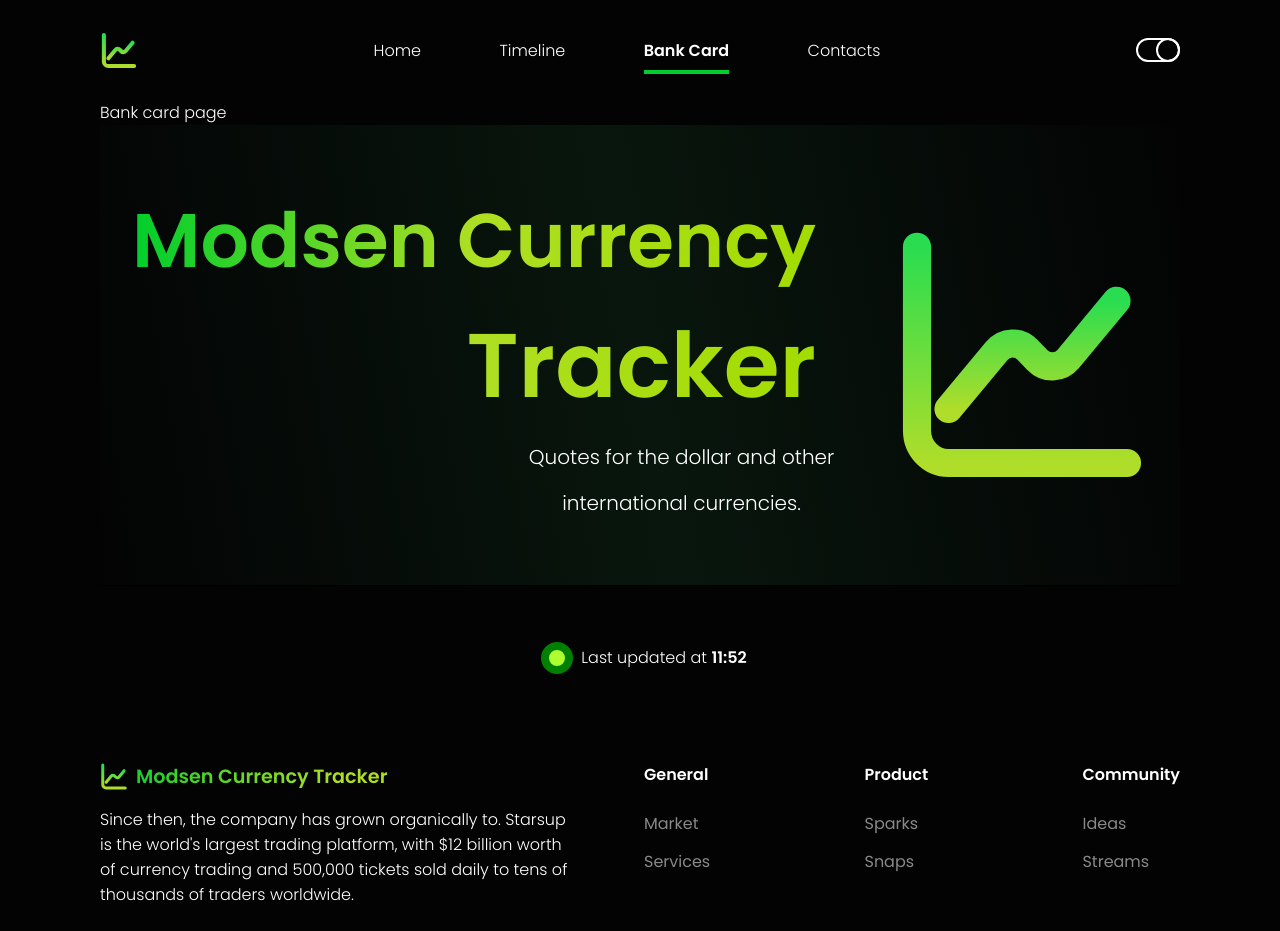
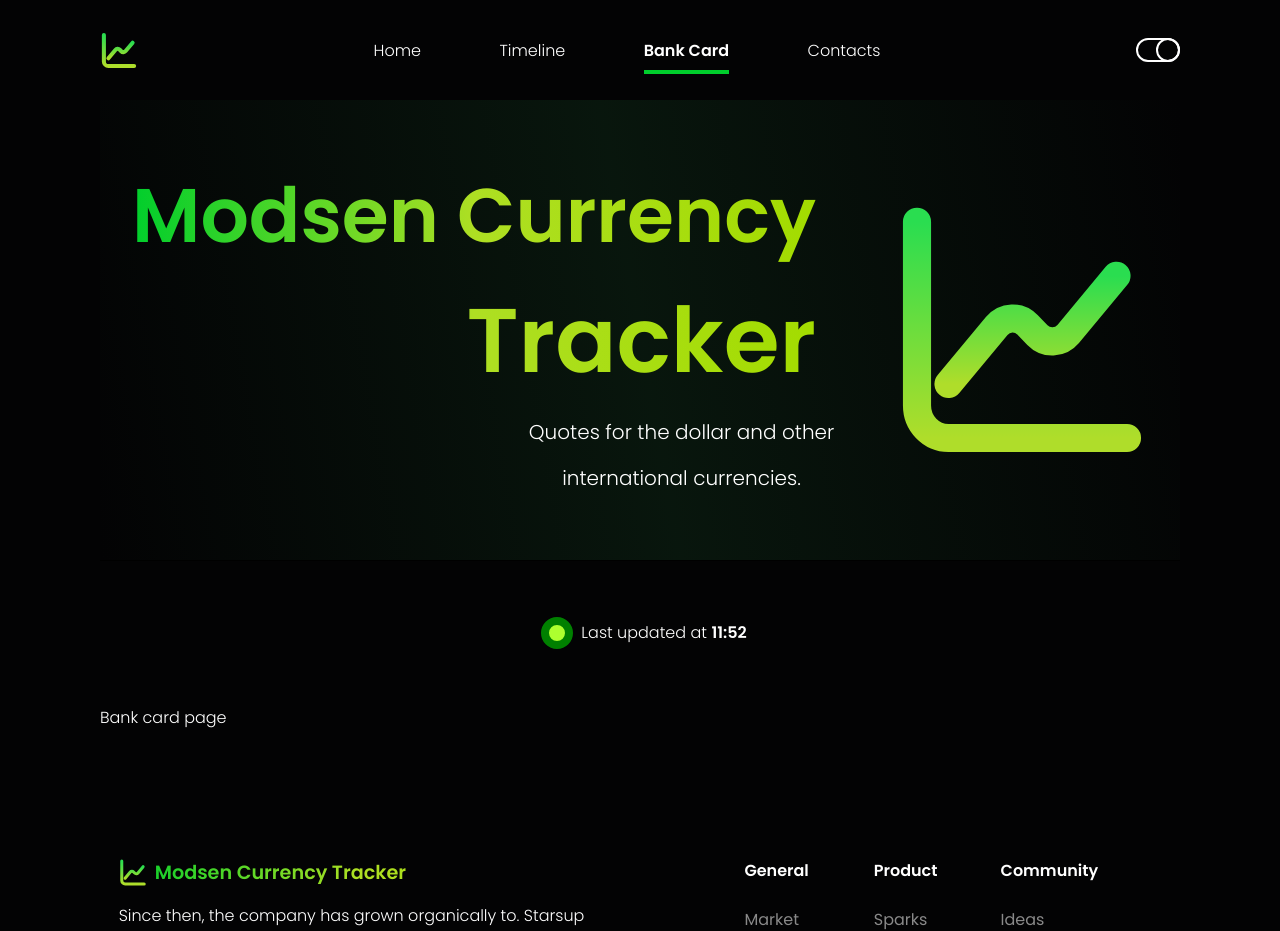
Before and after one commit to Liz16k/currency_tracker, a React app: page /bank-card in a window 1280 px wide. Shown: the top 931 px of the page. Built offline with nearby package versions, Linux system fonts and the light colour scheme.

Commit message:
fix: main layout for all pages

```diff
--- a/public/index.html
+++ b/public/index.html
@@ -7,7 +7,7 @@
     <link rel="preconnect" href="https://fonts.googleapis.com" />
     <link rel="preconnect" href="https://fonts.gstatic.com" crossorigin />
     <link
-      href="https://fonts.googleapis.com/css2?family=Poppins:wght@300;400;600&display=swap"
+      href="https://fonts.googleapis.com/css2?family=Chakra+Petch:wght@400;600&family=Poppins:wght@300;400;600&display=swap"
       rel="stylesheet"
     />
     <title>Currency Tracker</title>
--- a/src/App.tsx
+++ b/src/App.tsx
@@ -2,10 +2,7 @@ import React, { useMemo, useState } from 'react';
 import { Route, Routes } from 'react-router-dom';
 import { ThemeProvider } from 'styled-components';
 
-import Footer from './components/Footer';
-import Header from './components/Header';
-import NavBar from './components/NavBar';
-import UpdateStatus from './components/UpdateStatus';
+import Layout from './components/Layout';
 import ThemeContext from './Contexts';
 import GlobalStyle from './GlobalStyle';
 import BankCard from './pages/BankCard';
@@ -31,16 +28,7 @@ const App = () => {
     <ThemeProvider theme={theme === 'dark' ? darkTheme : lightTheme}>
       <ThemeContext.Provider value={themeContextValue}>
         <Routes>
-          <Route
-            element={(
-              <>
-                <NavBar />
-                <Header />
-                <UpdateStatus lastUpdate="11:52" />
-                <Footer />
-              </>
-            )}
-          >
+          <Route element={<Layout />}>
             <Route path="/" element={<Home />} />
             <Route path="/timeline" element={<Timeline />} />
             <Route path="/bank-card" element={<BankCard />} />
--- a/src/components/Footer/styled.ts
+++ b/src/components/Footer/styled.ts
@@ -2,9 +2,10 @@ import styled from 'styled-components';
 
 const FooterWrapper = styled.div`
   display: flex;
-  justify-content: space-between;
+  justify-content: space-evenly;
   gap: 4rem;
   padding: 2rem 0;
+  margin-top: 6rem;
   & > div {
     max-width: 30rem;
     h4 {
@@ -25,9 +26,11 @@ const FooterWrapper = styled.div`
   }
   nav {
     display: flex;
-    justify-content: space-between;
+    justify-content: space-evenly;
     align-items: flex-start;
     width: 100%;
+    max-width: 30rem;
+
     li {
       list-style: none;
       margin: 0.8rem 0;
--- /dev/null
+++ b/src/components/Layout.tsx
@@ -0,0 +1,19 @@
+import React from 'react';
+import { Outlet } from 'react-router-dom';
+
+import Footer from './Footer';
+import Header from './Header';
+import NavBar from './NavBar';
+import UpdateStatus from './UpdateStatus';
+
+const Layout = () => (
+  <>
+    <NavBar />
+    <Header />
+    <UpdateStatus lastUpdate="11:52" />
+    <Outlet />
+    <Footer />
+  </>
+);
+
+export default Layout;
--- a/src/components/NavBar/index.tsx
+++ b/src/components/NavBar/index.tsx
@@ -1,12 +1,11 @@
 import React from 'react';
-import { Link, NavLink, Outlet } from 'react-router-dom';
+import { Link, NavLink } from 'react-router-dom';
 
 import Logo from './Logo';
 import S from './styled';
 import ThemeSwitcher from './ThemeSwitcher';
 
 const NavBar = () => (
-  <>
   <S.Nav>
     <Link to="/">
       <Logo width={38} height={39} />
@@ -29,8 +28,6 @@ const NavBar = () => (
     </S.NavRoutes>
     <ThemeSwitcher />
   </S.Nav>
-    <Outlet />
-  </>
 );
 
 export default NavBar;
--- a/src/pages/Home.tsx
+++ /dev/null
@@ -1,5 +0,0 @@
-import React from 'react';
-
-const Home = () => <div>Home page</div>;
-
-export default Home;
--- /dev/null
+++ b/src/pages/Home/styled.ts
@@ -0,0 +1,10 @@
+import styled from 'styled-components';
+
+const HomeWrapper = styled.main`
+  display: flex;
+  gap: 4rem;
+  justify-content: center;
+  flex-wrap: wrap;
+`;
+
+export default HomeWrapper;
--- a/src/theme.ts
+++ b/src/theme.ts
@@ -14,6 +14,7 @@ const lightTheme = {
   colors: {
     bg: '#FFFFFF',
     cardBg: '#898989',
+    cardBorder: '#474747',
     primaryText: '#030304',
     secondaryText: '#D9D9D9',
     tertiaryText: '#474747',
@@ -22,14 +23,15 @@ const lightTheme = {
   },
   sizes: {
     ...baseTheme.sizes,
-    borderWidth: '0.1rem',
+    borderWidth: '0.05rem',
   },
   transform: 'translateX(-1.25rem)',
 };
 const darkTheme = {
   colors: {
     bg: '#030304',
-    cardBg: '#474747',
+    cardBg: '#202025',
+    cardBorder: '#474747',
     primaryText: '#FFFFFF',
     secondaryText: '#D9D9D9',
     tertiaryText: '#898989',
```
Also changed, not shown: src/pages/Home/index.tsx (added, +7 -0 lines). Lines whose indentation alone changed are shown as unchanged.
